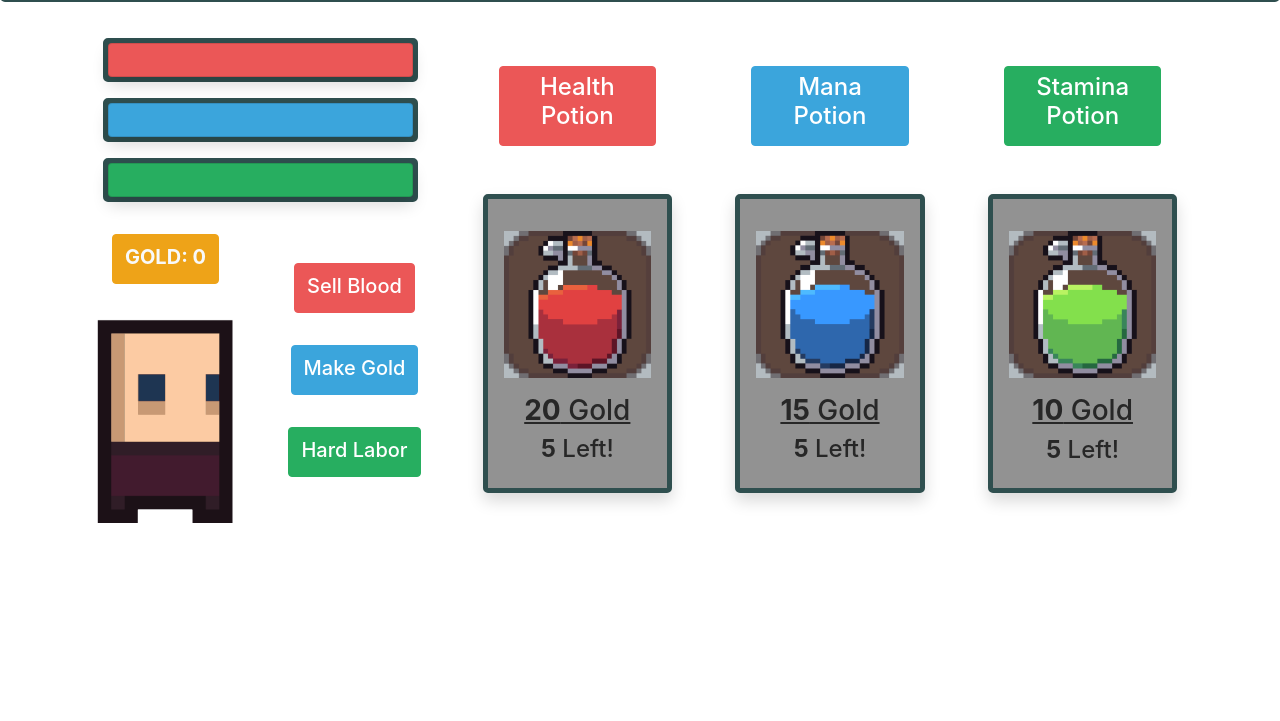
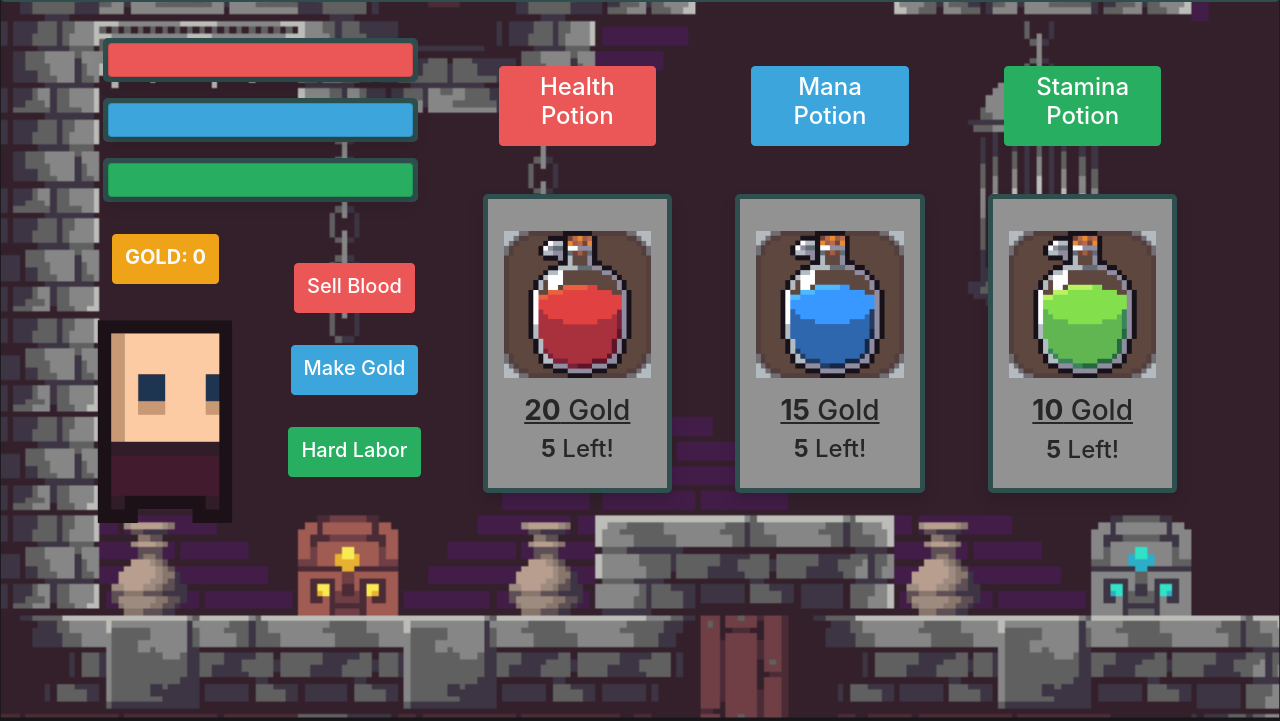
Before and after one commit to SamLimpic/vending-machine, a website with bundled scripts: page index.html in a window 1280 px wide. Shown: the part 79-800 px from the top of the page. Built offline with nearby package versions, Linux system fonts and the light colour scheme; files whose address does not match are found by name.

Commit message:
who knows man...

```diff
--- a/assets/scss/main.scss
+++ b/assets/scss/main.scss
@@ -16,7 +16,7 @@ main {
 }
 
 .bg-shop {
-    background: url('./assets/img/shop-bg.png') no-repeat center center;
+    background: url('/assets/img/shop-bg.png') no-repeat center center;
     background-size: cover;
     background-position:bottom;
     height: 100%;
```
Also changed, not shown: assets/style/main.css.
